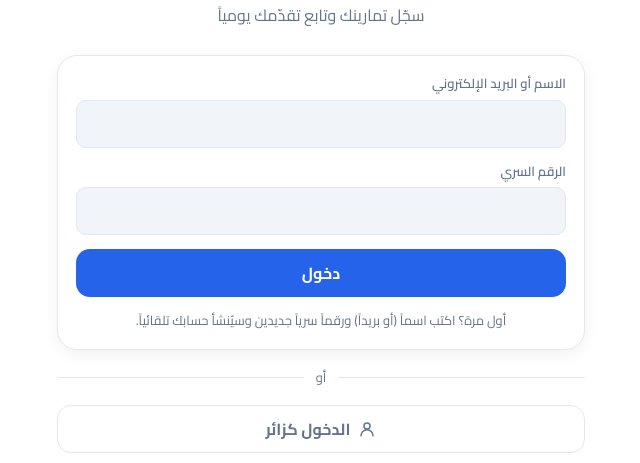
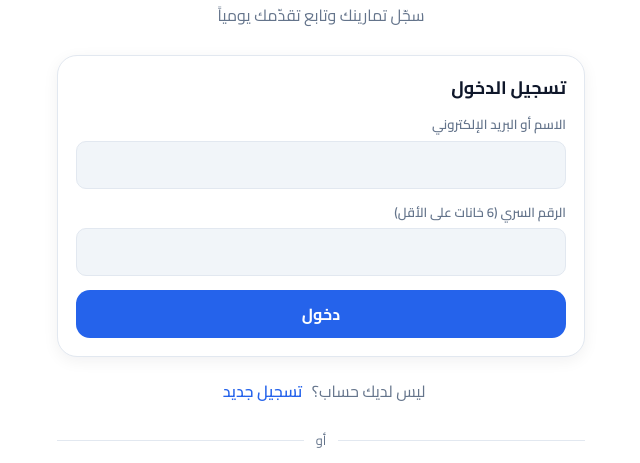
Before and after one commit to ar5061725-ops/jym, a Next.js app: page / in a window 1280 px wide. Shown: the part 207-670 px from the top of the page, without its empty margins (319-959 px from the left). Built offline with nearby package versions, Linux system fonts and the light colour scheme; no server answers.

Commit message:
Separate sign-in and new registration with password confirmation
Co-Authored-By: Claude Sonnet 5.5 <noreply@anthropic.com>

```diff
--- a/components/AuthScreens.tsx
+++ b/components/AuthScreens.tsx
@@ -40,24 +40,29 @@ export function Logo({ size = 72 }: { size?: number }) {
 
 const looksLikeEmail = (v: string) => /^[^\s@]+@[^\s@]+\.[^\s@]+$/.test(v);
 
-/** One form: a name or an email; the account is created automatically the first time it is used */
-export function LoginScreen({ fromStore = false }: { fromStore?: boolean }) {
-  const toast = useToast();
-  const [guestLoading, setGuestLoading] = useState(false);
-  const f = useForm({ username: "", password: "" }, {
+/** Sign in or register with a name or an email; remounted (key) when the mode changes */
+function AuthForm({ mode }: { mode: "login" | "register" }) {
+  const register = mode === "register";
+  const f = useForm({ username: "", password: "", confirm: "" }, {
     validate: v =>
       v.username.length < 2 ? { field: "username", message: "أدخل اسماً أو بريداً إلكترونياً" }
       : v.username.includes("@") && !looksLikeEmail(v.username) ? { field: "username", message: "أدخل بريداً إلكترونياً صحيحاً" }
       : v.password.length < 6 ? { field: "password", message: "الرقم السري يجب أن يكون 6 خانات على الأقل" }
+      : register && v.password !== v.confirm ? { field: "confirm", message: "الرقمان السريان غير متطابقين" }
       : null,
     submit: async (v, { alert }) => {
       const isMail = v.username.includes("@");
       const email = isMail ? v.username.toLowerCase() : await usernameToEmail(v.username);
-      const signIn = await sb.auth.signInWithPassword({ email, password: v.password });
-      if (!signIn.error) return;
-      if (!/Invalid login credentials/i.test(signIn.error.message)) throw signIn.error;
 
-      // Unknown name/email → create it; a known one with a wrong password fails here
+      if (!register) {
+        const { error } = await sb.auth.signInWithPassword({ email, password: v.password });
+        if (error && /Invalid login credentials/i.test(error.message)) {
+          throw new Error("الاسم أو الرقم السري غير صحيح. إذا لم يكن لديك حساب اضغط «تسجيل جديد».");
+        }
+        if (error) throw error;
+        return;
+      }
+
       const { data, error } = await sb.auth.signUp({
         email,
         password: v.password,
@@ -66,12 +71,42 @@ export function LoginScreen({ fromStore = false }: { fromStore?: boolean }) {
           : { data: { username: v.username } },
       });
       if (error && /already registered|already been registered/i.test(error.message)) {
-        throw new Error("الرقم السري غير صحيح");
+        throw new Error("هذا الاسم أو البريد مسجّل مسبقاً. سجّل الدخول بدلاً من ذلك.");
       }
       if (error) throw error;
       if (!data.session) alert("تم إنشاء الحساب! افتح بريدك لتأكيده ثم سجّل الدخول.", "ok");
     },
   });
+
+  return (
+    <form className="card stack" ref={f.formRef} onSubmit={f.onSubmit} noValidate>
+      <h2>{register ? "تسجيل حساب جديد" : "تسجيل الدخول"}</h2>
+      <AlertBox alert={f.alert} />
+      <Field name="username" label="الاسم أو البريد الإلكتروني" autoComplete="username" value={f.values.username} onChange={f.set("username")} invalid={f.invalid === "username"} />
+      <Field name="password" label="الرقم السري (6 خانات على الأقل)" type="password" autoComplete={register ? "new-password" : "current-password"} value={f.values.password} onChange={f.set("password")} invalid={f.invalid === "password"} />
+      {register && (
+        <Field name="confirm" label="تأكيد الرقم السري" type="password" autoComplete="new-password" value={f.values.confirm} onChange={f.set("confirm")} invalid={f.invalid === "confirm"} />
+      )}
+      <button className="btn btn-primary" type="submit" disabled={f.loading}>
+        {f.loading ? (
+          <>
+            <Spinner />
+            {register ? "جارٍ الإنشاء…" : "جارٍ الدخول…"}
+          </>
+        ) : register ? (
+          "إنشاء الحساب"
+        ) : (
+          "دخول"
+        )}
+      </button>
+    </form>
+  );
+}
+
+export function LoginScreen({ fromStore = false }: { fromStore?: boolean }) {
+  const toast = useToast();
+  const [mode, setMode] = useState<"login" | "register">("login");
+  const [guestLoading, setGuestLoading] = useState(false);
 
   async function guest() {
     setGuestLoading(true);
@@ -95,27 +130,16 @@ export function LoginScreen({ fromStore = false }: { fromStore?: boolean }) {
       </div>
       {fromStore && (
         <div className="alert info" role="note" style={{ marginBottom: 12 }}>
-          تحتاج حسابًا لإتمام الشراء. سجّل الدخول وستعود إلى المتجر مباشرة.
+          تحتاج حسابًا لإضافة المنتجات إلى السلة. سجّل الدخول أو أنشئ حسابًا وستعود إلى المتجر مباشرة.
         </div>
       )}
-      <form className="card stack" ref={f.formRef} onSubmit={f.onSubmit} noValidate>
-        <AlertBox alert={f.alert} />
-        <Field name="username" label="الاسم أو البريد الإلكتروني" autoComplete="username" value={f.values.username} onChange={f.set("username")} invalid={f.invalid === "username"} />
-        <Field name="password" label="الرقم السري" type="password" autoComplete="current-password" value={f.values.password} onChange={f.set("password")} invalid={f.invalid === "password"} />
-        <button className="btn btn-primary" type="submit" disabled={f.loading}>
-          {f.loading ? (
-            <>
-              <Spinner />
-              جارٍ الدخول…
-            </>
-          ) : (
-            "دخول"
-          )}
+      <AuthForm key={mode} mode={mode} />
+      <p className="sub" style={{ textAlign: "center", marginTop: 12 }}>
+        {mode === "login" ? "ليس لديك حساب؟" : "لديك حساب بالفعل؟"}{" "}
+        <button className="btn-link" type="button" onClick={() => { haptic(); setMode(mode === "login" ? "register" : "login"); }}>
+          {mode === "login" ? "تسجيل جديد" : "تسجيل الدخول"}
         </button>
-        <p className="sub" style={{ fontSize: 13, textAlign: "center" }}>
-          أول مرة؟ اكتب اسماً (أو بريداً) ورقماً سرياً جديدين وسيُنشأ حسابك تلقائياً.
-        </p>
-      </form>
+      </p>
       <div className="divider"><span>أو</span></div>
       <button className="btn btn-ghost" type="button" style={{ width: "100%" }} onClick={guest} disabled={guestLoading}>
         {guestLoading ? (
```
